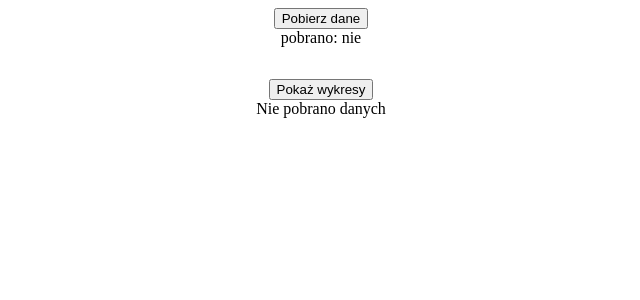
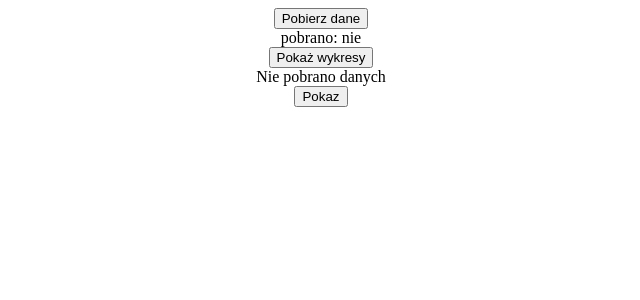
Before and after one commit to radkam2000/sem6_integration_project, a React (Create React App) app in the folder frontend/: page / in a window 1280 px wide. Shown: the top 300 px of the page, without its empty margins (319-959 px from the left). Built offline with nearby package versions, Linux system fonts and the light colour scheme.

Commit message:
no dots on diagrams

```diff
--- a/frontend/src/App.js
+++ b/frontend/src/App.js
@@ -67,27 +67,75 @@ function App() {
 					label: "Kryptowaluty",
 					data: pricesC,
 					backgroundColor: ["#f5b1aa"],
-					borderColor: "#c5c5c5",
+					borderColor: "#ff0000",
 					borderWidth: 2,
+					pointRadius: 0,
 					hoverBackgroundColor: "#ff9a00",
 				},
 				{
 					label: "Giełda",
 					data: pricesS,
 					backgroundColor: ["#f5b1aa"],
-					borderColor: "#c5c5c5",
+					borderColor: "blue",
 					borderWidth: 2,
+					pointRadius: 0,
 					hoverBackgroundColor: "#ff9a00",
 				},
 			],
 		});
 	};
 
+	const [buttonM, setButtonM] = useState(false);
+	const [chartData2, setChartData2] = useState({});
+	var splited = "";
+	const showM = () => {
+		dates = [];
+		pricesC = [];
+		pricesS = [];
+		setSize(Object.values(cryptoData).length);
+		for (var i = 0; i < size; i++) {
+			splited = cryptoData[i][0].split("-");
+			if (splited[0] === "2019" && splited[1] === "06") {
+				dates.push(cryptoData[i][0]);
+				pricesC.push(cryptoData[i][1]);
+			}
+		}
+		setSize(Object.values(stockData).length);
+		for (var j = 0; j < size; j++) {
+			splited = stockData[j][0].split("-");
+			if (splited[0] === "2019" && splited[1] === "06")
+				pricesS.push(stockData[j][1]);
+		}
+		setChartData2({
+			labels: dates,
+			datasets: [
+				{
+					label: "Kryptowaluty",
+					data: pricesC,
+					backgroundColor: ["#f5b1aa"],
+					borderColor: "#ff0000",
+					borderWidth: 2,
+					pointRadius: 0,
+					hoverBackgroundColor: "#ff9a00",
+				},
+				{
+					label: "Giełda",
+					data: pricesS,
+					backgroundColor: ["#f5b1aa"],
+					borderColor: "blue",
+					borderWidth: 2,
+					pointRadius: 0,
+					hoverBackgroundColor: "#ff9a00",
+				},
+			],
+		});
+		setButtonM(true);
+	};
 	return (
 		<div className="App">
 			<button onClick={handleGetData}>Pobierz dane</button>
 			pobrano: {pobrano ? "tak" : "nie"}
-			<p></p>
+			<br />
 			<button onClick={chartDataDivider}>Pokaż wykresy</button>
 			{pobrano && showCharts ? (
 				<div>
@@ -99,6 +147,8 @@ function App() {
 			) : (
 				"Nie pobrano danych"
 			)}
+			<button onClick={showM}>Pokaz</button>
+			{pobrano && buttonM ? <LineChart chartData={chartData2} /> : ""}
 		</div>
 	);
 }
--- a/frontend/src/components/MonthChart.js
+++ b/frontend/src/components/MonthChart.js
@@ -33,7 +33,7 @@ const MonthChart = (props) => {
 			}
 		}
 		setSize(Object.values(stock).length);
-		for (var j = 0; j < size; j += divider) {
+		for (var j = 0; j < size; j++) {
 			splited = stock[j][0].split("-");
 			if (splited[0] === year && splited[1] === month)
 				pricesS.push(stock[j][1]);
@@ -75,3 +75,4 @@ const MonthChart = (props) => {
 		</>
 	);
 };
+export default MonthChart;
```
